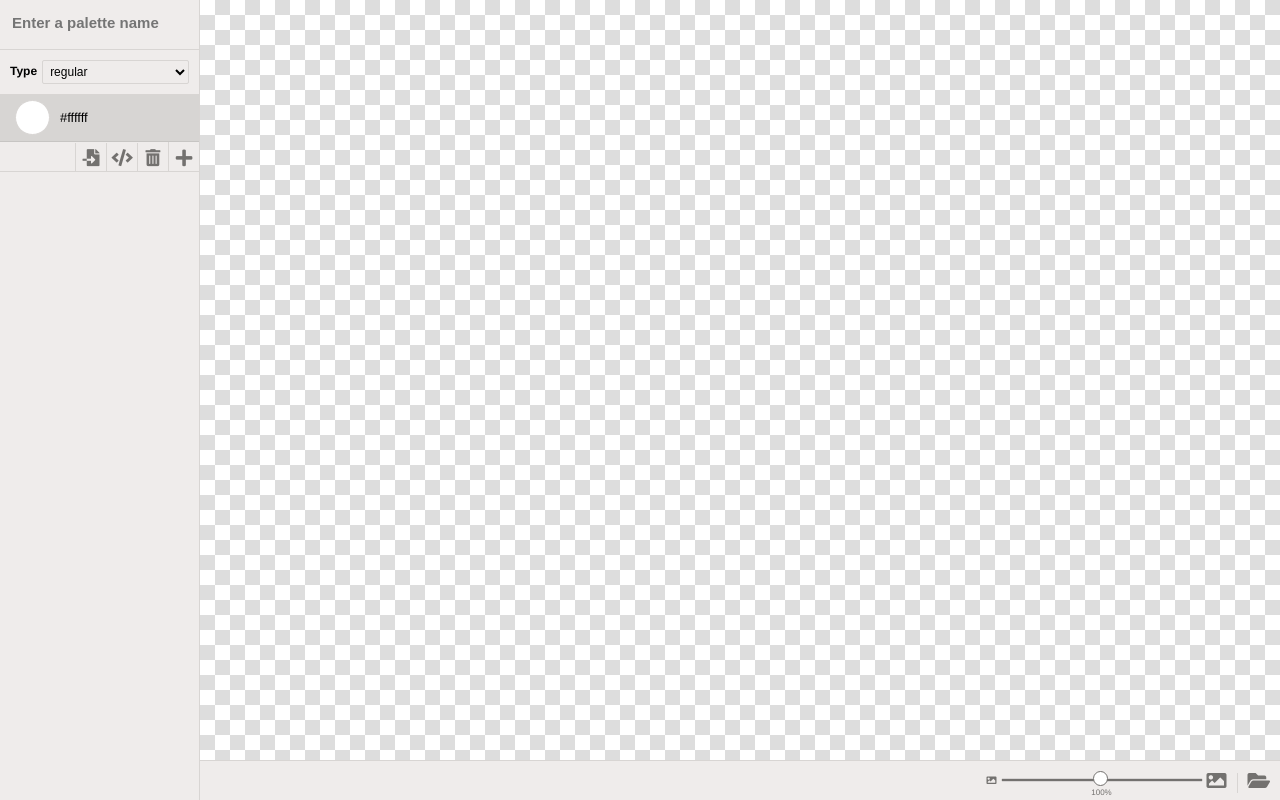
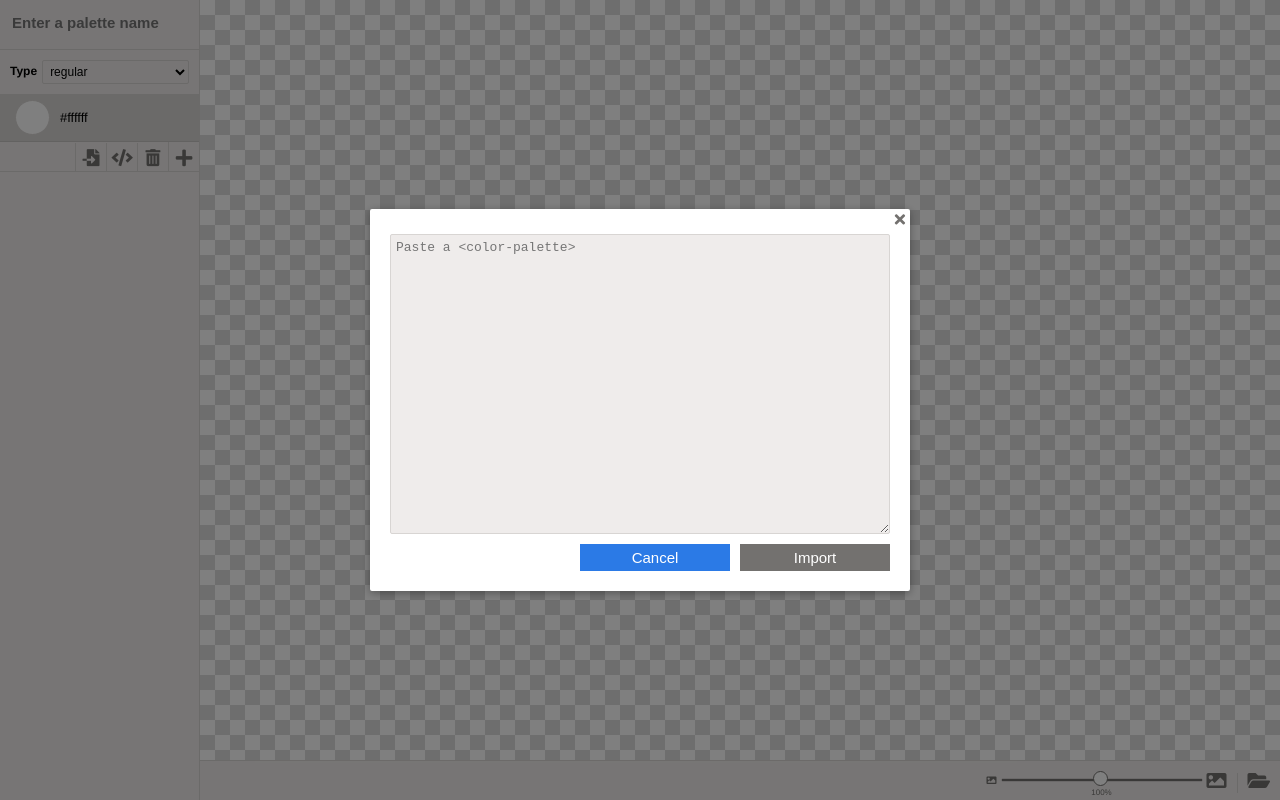
Before and after one commit to gentlygently/tableaucolours, a Vue app: page / in a window 1280 px wide. Both pictures are taken after a click on the button 91 px from the left and 157 px from the top of the page. Built offline with nearby package versions, Linux system fonts and the light colour scheme.

Commit message:
Added "Import XML" feature

```diff
--- a/src/App.vue
+++ b/src/App.vue
@@ -6,7 +6,8 @@
         @add-colour="addColour"
         @select-colour="selectColour"
         @remove-colour="removeColour"
-        @discard-palette="discardPalette" />
+        @discard-palette="discardPalette"
+        @import-palette="importPalette" />
     </section>
     <section id="imagesection">
       <image-colour-picker
@@ -47,17 +48,16 @@ export default {
     }
   },
   methods: {
-    createPalette() {
+    createPalette(colours) {
+      colours = colours || ['#ffffff'];
        return {
           name: '',
           type: 'regular',
-          colours: [
-              {
+          colours: colours.map((c, i) => ({
                   id: nextColourId++,
-                  colour: '#ffffff',
-                  isSelected: true
-              }
-          ]
+                  colour: c,
+                  isSelected: i === 0
+              }))
         }
     },
     addColour () {
@@ -75,6 +75,11 @@ export default {
       if (currentColour) {
         currentColour.colour = colour;
       }
+    },
+    importPalette (palette) {
+      this.palette = this.createPalette(palette.colours);
+      this.palette.name = palette.name;
+      this.palette.type = palette.type;
     },
     discardPalette() {
       this.palette = this.createPalette();
@@ -102,6 +107,11 @@ html, body {
    -webkit-font-smoothing: antialiased;
    -moz-osx-font-smoothing: grayscale;
 }
+
+input, select, textarea {
+  font-size: 1rem;
+}
+
 #app {
     display: flex;
     flex-flow: row nowrap;
--- a/src/components/ColourPalette.vue
+++ b/src/components/ColourPalette.vue
@@ -18,7 +18,7 @@
         <ul class="colourpalette-actions">
             <!-- TODO: Put these in a separate component? -->
             <li class="import">
-                <button @click.prevent.stop class="icon-button fas fa-file-import" title="Import XML"></button>
+                <button @click.prevent.stop="importModalOpen = true" class="icon-button fas fa-file-import" title="Import XML"></button>
             </li>
             <li class="code">
                 <button @click.prevent.stop="codeModalOpen = true" class="icon-button fas fa-code" title="Get code"></button>
@@ -33,12 +33,16 @@
         <modal v-if="codeModalOpen" width="54rem" @close="codeModalOpen = false">
             <get-code :palette="palette" />
         </modal>
+        <modal v-if="importModalOpen" width="54rem" @close="importModalOpen = false">
+            <import-code @import-palette="importPalette" @close="importModalOpen = false"  />
+        </modal>
     </div>
 </template>
 
 <script>
 import ColourList from './ColourList.vue'
 import GetCode from './GetCode.vue'
+import ImportCode from './ImportCode.vue'
 import Modal from './Modal.vue'
 
 export default {
@@ -54,7 +58,8 @@ export default {
   },
   data: function() {
       return {
-          codeModalOpen: false
+          codeModalOpen: false,
+          importModalOpen: false
       };
   },
   computed: {
@@ -65,6 +70,7 @@ export default {
   components: {
       ColourList,
       GetCode,
+      ImportCode,
       Modal
   },
   methods: {
@@ -82,6 +88,10 @@ export default {
       },
       discard () {
           this.$emit('discard-palette');
+      },
+      importPalette (palette) {
+          this.importModalOpen = false;
+          this.$emit('import-palette', palette);
       },
       keyUp (event) {
           if (event.target.tagName.toLowerCase() !== 'body')  {
--- a/src/components/GetCode.vue
+++ b/src/components/GetCode.vue
@@ -1,6 +1,8 @@
 <template>
     <div class="getcode">
-        <pre class="getcode-code" ref="code">{{ xml }}</pre>
+        <div class="getcode-codecontainer">
+            <pre class="getcode-code" ref="code">{{ xml }}</pre>
+        </div>
         <transition>
             <button class="getcode-copy" @click.stop.prevent="copy" v-if="!copied">Copy to clipboard</button>
             <button class="getcode-copy getcode-copy--copied" @click.stop.prevent="copy" v-if="copied">Copied <span class="fas fa-check"></span></button>
@@ -75,10 +77,16 @@ export default {
         height: 0;
     }
 
+    &-codecontainer {
+        width: 50rem;
+        height: 30rem;
+    }
+
     &-code {
         box-sizing: border-box;
-        width: 50em;
-        height: 30em;
+        font-size: 1.3rem;
+        width: 100%;
+        height: 100%;
         border: @border;
         background-color: @background-colour;
         border-radius: 0.2rem;
--- a/src/components/ImageColourPicker.vue
+++ b/src/components/ImageColourPicker.vue
@@ -79,9 +79,10 @@ export default {
         this.displayFirstImage([...files]);
       },
       paste(event) {
-        if (!event.clipboardData || !event.clipboardData.items) {
+        if (!event.clipboardData || !event.clipboardData.items || event.target.tagName === 'INPUT' || event.target.tagName === 'TEXTAREA') {
             return;
         }
+
          const files = [...event.clipboardData.items]
             .filter(i => i.kind === 'file')
             .map(i => i.getAsFile());
--- /dev/null
+++ b/src/components/ImportCode.vue
@@ -0,0 +1,187 @@
+<template>
+    <div class="importcode">
+        <div class="importcode-codecontainer">
+            <textarea
+                class="importcode-code"
+                :class="codeClasses"
+                v-model.trim="xml"
+                placeholder="Paste a &lt;color-palette&gt;"
+                autocorrect="off"
+                autocapitalize="off"
+                spellcheck="false"></textarea>
+            <div class="importcode-validationmessage" v-show="hasValidationMessage">{{ validationMessage }}</div>
+        </div>
+        <button class="importcode-button importcode-button--import" @click="importXml" :disabled="!isValid">Import</button>
+        <button class="importcode-button importcode-button--cancel" @click="$emit('close')">Cancel</button>
+    </div>
+</template>
+
+<script>
+
+const xmlParser = new DOMParser();
+const colourPattern = /^#[0-9a-f]{3}(?:[0-9a-f]{3})?$/i;
+
+export default {
+  name: 'ImportCode',
+  data: function() {
+    return  {
+        xml: '',
+        isValid: false,
+        validationMessage: '',
+        palette: { }
+    }
+  },
+  computed: {
+      hasCode () {
+          return !!this.xml;
+      },
+      hasValidationMessage () {
+          return !!this.validationMessage;
+      },
+      codeClasses() {
+          let classes = [];
+
+          if (this.hasCode && !this.isValid) {
+              classes.push('importcode-code--invalid');
+          }
+
+          if (this.hasValidationMessage) {
+              classes.push('importcode-code--validationmessage')
+          }
+
+          return classes;
+      }
+  },
+  methods: {
+      invalid (message) {
+        this.isValid = false;
+        this.validationMessage = message;
+        this.palette = { }
+      },
+      importXml (event) {
+          this.$emit('import-palette', this.palette);
+      }
+  },
+  watch: {
+      xml (newValue) {
+          if (!newValue) {
+              return this.invalid('');
+          }
+
+          const doc = xmlParser.parseFromString(newValue, 'application/xml');
+          const root = doc.documentElement;
+
+          if (root.getElementsByTagName('parsererror').length) {
+              return this.invalid('Unable to parse XML');
+          }
+
+          if (root.tagName !== 'color-palette') {
+              return this.invalid('Expected a root element of <color-palette>');
+          }
+
+          const colours = [...root.children]
+            .filter(x => x.tagName === 'color')
+            .map(x => x.innerHTML.trim());
+
+          if (!colours.length) {
+              return this.invalid('Expected one or more <color> elements');
+          }
+
+          if (colours.filter(x => !x).length > 0) {
+              return this.invalid('All <color> elements must contain a valid colour');
+          }
+
+          const invalidColour = colours.find(x => !colourPattern.test(x));
+
+          if (invalidColour) {
+              return this.invalid(`'${invalidColour}' is not a valid colour`);
+          }
+
+          this.isValid = true;
+          this.validationMessage = '';
+          this.palette = {
+              name: root.getAttribute('name'),
+              type: root.getAttribute('type'),
+              colours: colours
+          }
+      }
+  }
+}
+</script>
+
+<style scoped lang="less">
+@import "../variables.less";
+
+.importcode {
+
+    &:after {
+        content: " ";
+        display: block;
+        clear: both;
+        width: 0;
+        height: 0;
+    }
+
+    &-codecontainer {
+        width: 50rem;
+        height: 30rem;
+    }
+
+    &-code {
+        box-sizing: border-box;
+        width: 100%;
+        height: 100%;
+        border: @border;
+        background-color: @background-colour;
+        border-radius: 0.2rem;
+        padding: 0.5rem;
+        margin: 0;
+        overflow: auto;
+        font-size: 1.3rem;
+        outline: none;
+        transition: height .2s;
+
+        &--invalid {
+            border-color: #f00;
+            background-color: #ff000010;
+        }
+
+        &--validationmessage {
+            height: 28rem;
+        }
+    }
+
+    &-validationmessage {
+        color: #f00;
+        font-size: 1.5rem;
+        margin-top: 0.5rem;
+        height: 2rem;
+        box-sizing: border-box;
+        transition: height .2s;
+    }
+
+    &-button {
+        border: none;
+        outline: none;
+        padding: 0.5rem;
+        font-size: 1.5rem;
+        color:#fff;
+        background-color: @button-colour;
+        text-align:center;
+        width: 15rem;
+        float: right;
+        margin-top: 1rem;
+        margin-left: 1rem;
+
+        &:hover {
+            background-color: @button-colour-hover;
+        }
+
+        &:disabled {
+            background-color: @button-colour-disabled;
+        }
+    }
+}
+
+
+</style>
--- a/src/variables.less
+++ b/src/variables.less
@@ -5,6 +5,7 @@
 @tool-colour-hover: darken(@tool-colour, 10%);
 @tool-colour-active: #2b7ae6;
 @button-colour: #2b7ae6;
+@button-colour-disabled: #73716f;
 @button-colour-hover: darken(@button-colour, 10%);
 @button-special-colour: #4bc734;
 @button-special-colour-hover: darken(@button-special-colour, 10%);
```
